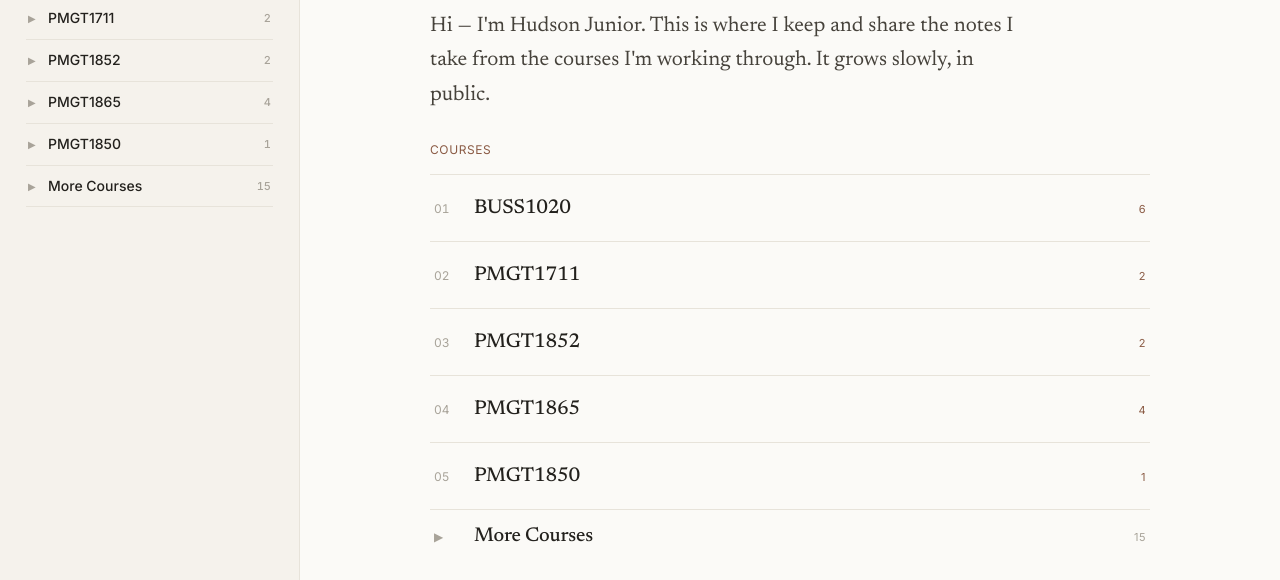
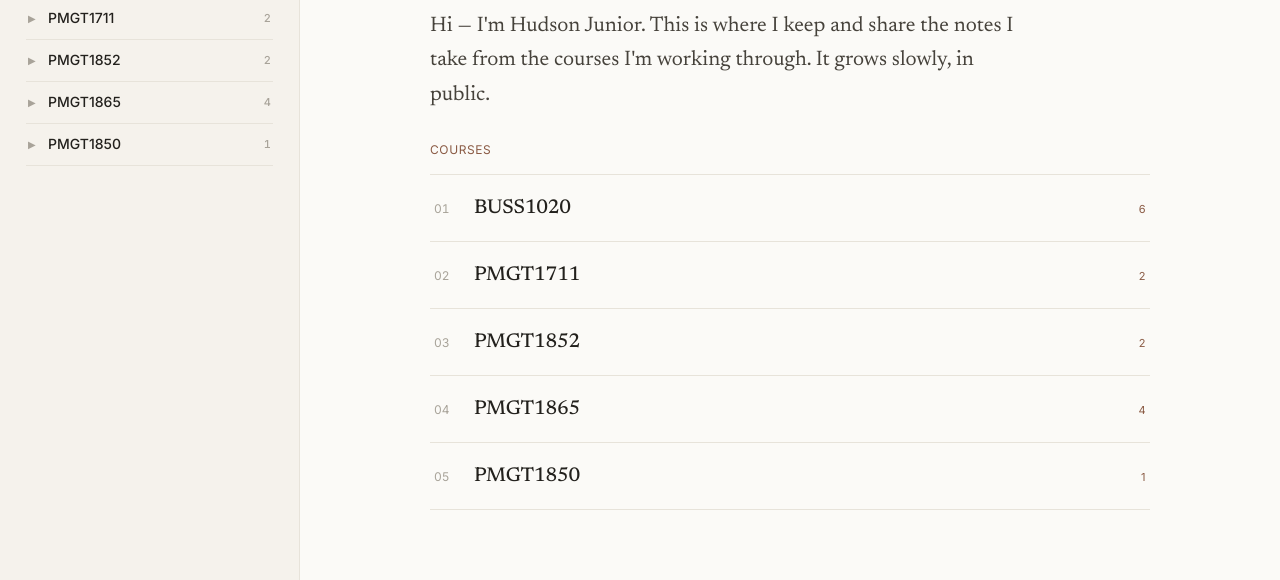
Before and after one commit to Hudson-Junior-Wang/hudsonwang.com, a plain HTML site: page index.html in a window 1280 px wide. Shown: the part 158-738 px from the top of the page. Drawn offline with Linux system fonts and the light colour scheme.

Commit message:
Temporarily hide More Courses group

```diff
--- a/index.html
+++ b/index.html
@@ -3211,7 +3211,7 @@ function sectionDone(sec){ return sec.notes.filter(n=>n.html).length; }
 
 function buildNav(){
   nav.innerHTML="";
-  const moreSections = SECTIONS.filter(s=>s.group==="more");
+  const moreSections = []; // temporarily hidden
   const topSections  = SECTIONS.filter(s=>s.group!=="more");
   function addSection(sec){
     const done=sectionDone(sec);
@@ -3284,7 +3284,7 @@ function buildNav(){
 
 function renderHome(){
   const topSections = SECTIONS.filter(s=>s.group!=="more");
-  const moreSections = SECTIONS.filter(s=>s.group==="more");
+  const moreSections = []; // temporarily hidden
   let rows="";
   topSections.forEach((sec,i)=>{
     const done=sectionDone(sec);
```
